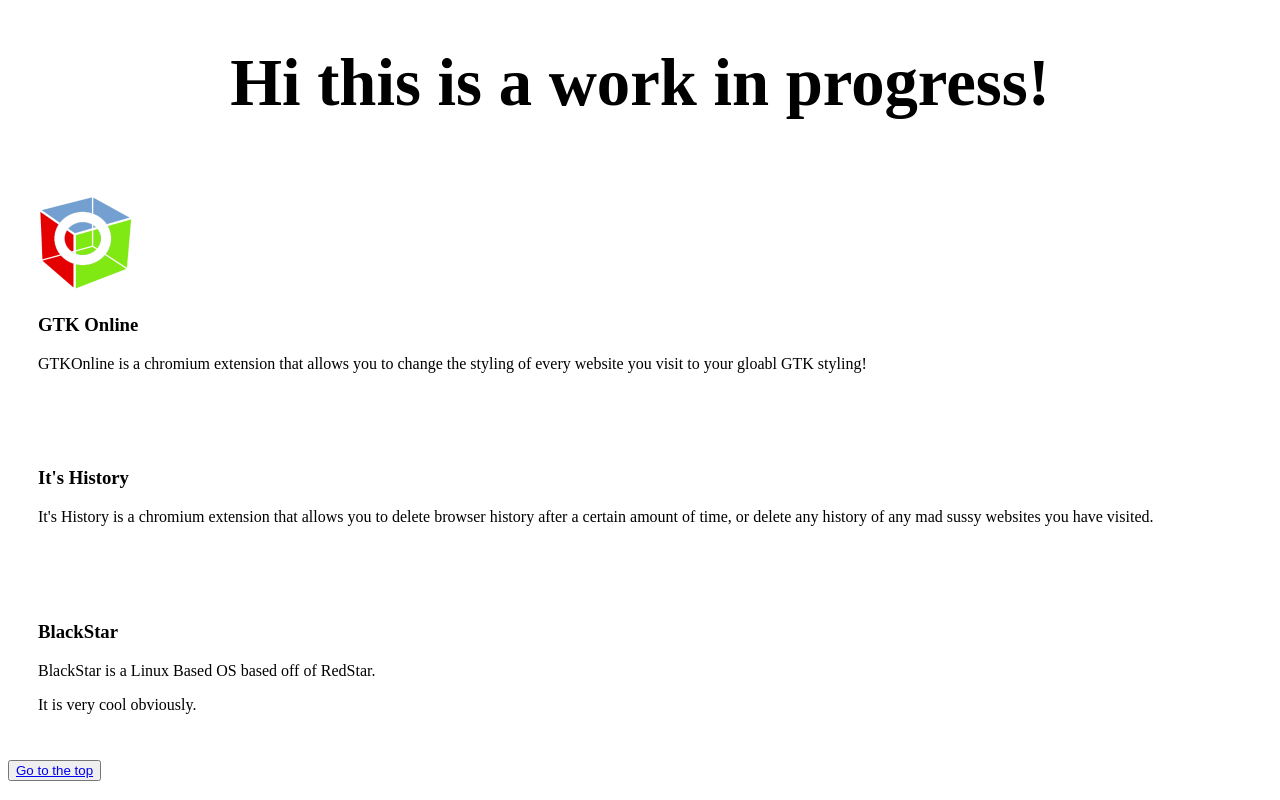
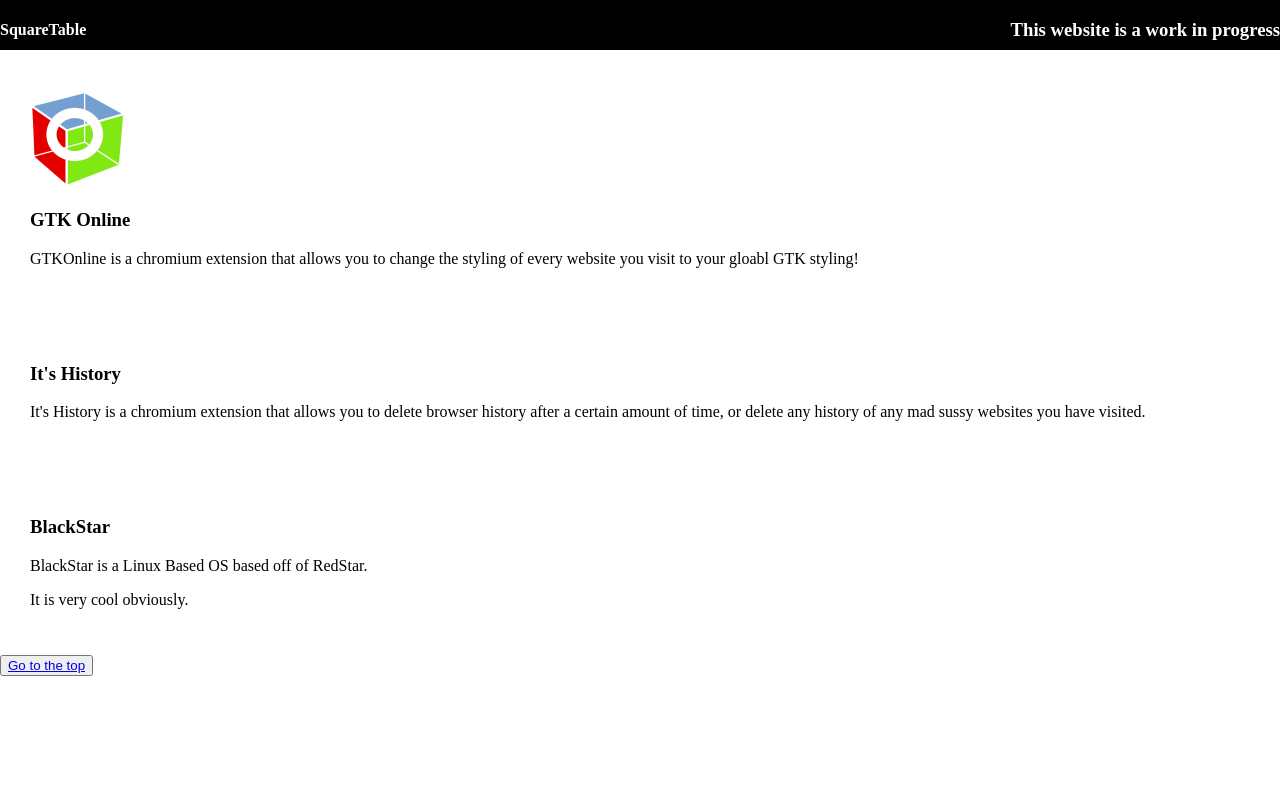
Before and after one commit to SquareTable/squaretable.github.io, a plain HTML site: page docs/index.html in a window 1280 px wide. Shown: the top 800 px of the page. Drawn offline with Linux system fonts and the light colour scheme.

Commit message:
update website

```diff
--- a/docs/index.css
+++ b/docs/index.css
@@ -4,8 +4,12 @@ h1 {
 }
 html {
     scroll-behavior: smooth;
+    overflow-x: hidden; /* Hide horizontal scrollbar */
 }
-.product_rows {
+body {
+    margin: 0;
+}
+.product_rows:after {
     content: "";
     display: table;
     clear: both;
@@ -25,3 +29,10 @@ html {
     width: 100%;
     padding: 30px;
 }
+.navbar {
+    width: 100%;
+    height: 50px;
+    top: 0;
+    background-color: black;
+    color: white;
+}
--- a/docs/index.html
+++ b/docs/index.html
@@ -4,12 +4,15 @@
         <link rel="stylesheet" href="index.css">
     </head>
     <body>
-        <h1>Hi this is a work in progress!</h1>
+        <div class="navbar">
+            <h4 style="float: left;">SquareTable</h4>
+            <h3 style="float: right";>This website is a work in progress</h3>
+        </div>
         <div class="product_rows">
             <div class="gtkonline_row">
                 <img src="images/gtkonline_logo.png" width="100px" height="auto">
                 <h3>GTK Online</h3>
-                <p>GTKOnline is a chromium extension that allows you to change the styling of every website you visit to your gloabl GTK styling!</p>
+                <p><span>GTKOnline is a chromium extension that allows you to change the styling of every website you visit to your gloabl GTK styling!</span></p>
             </div>
             <div class="itshistory_row">
                 <h3>It's History</h3>
```
Also changed, not shown: 1 other file.
